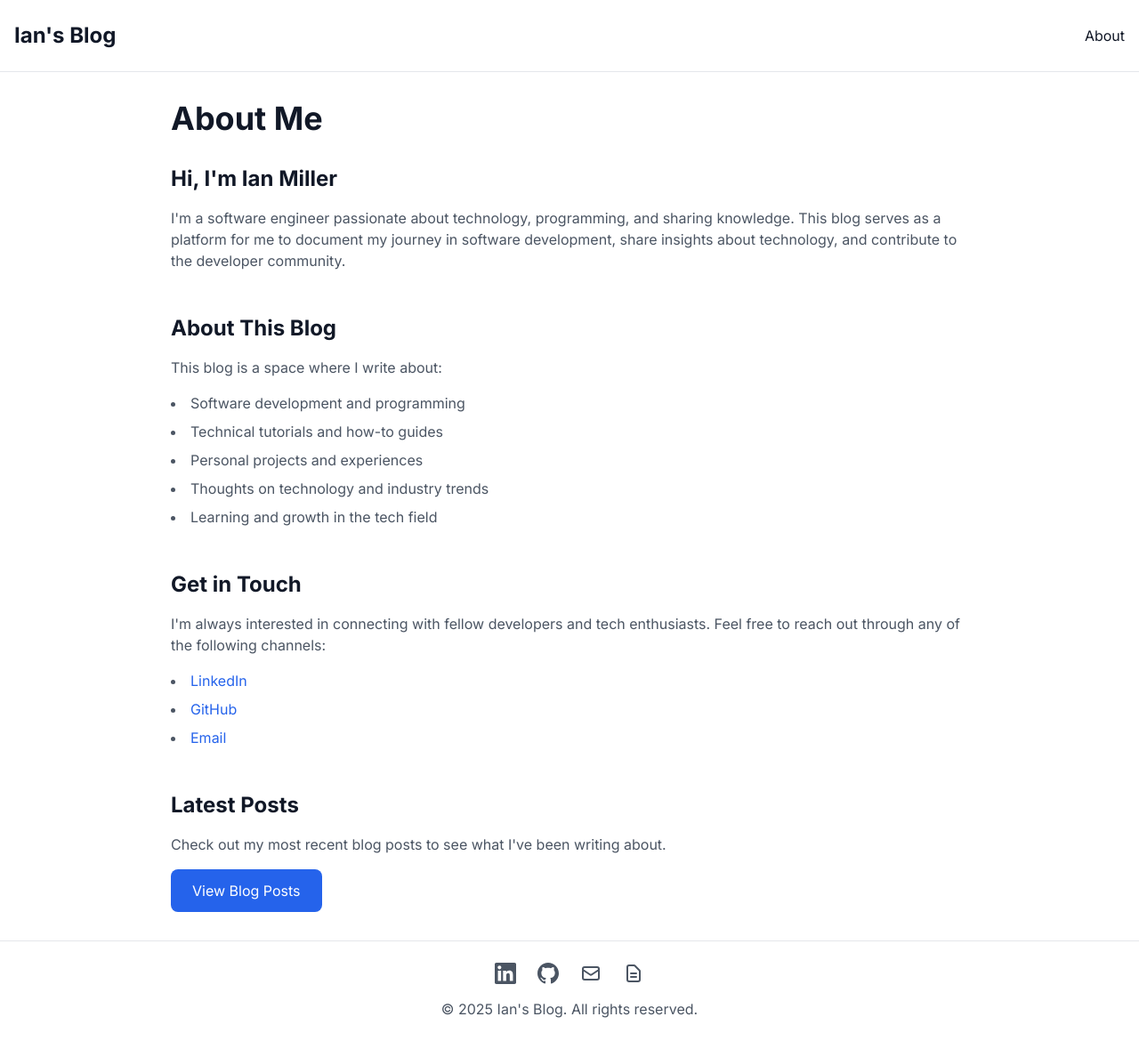
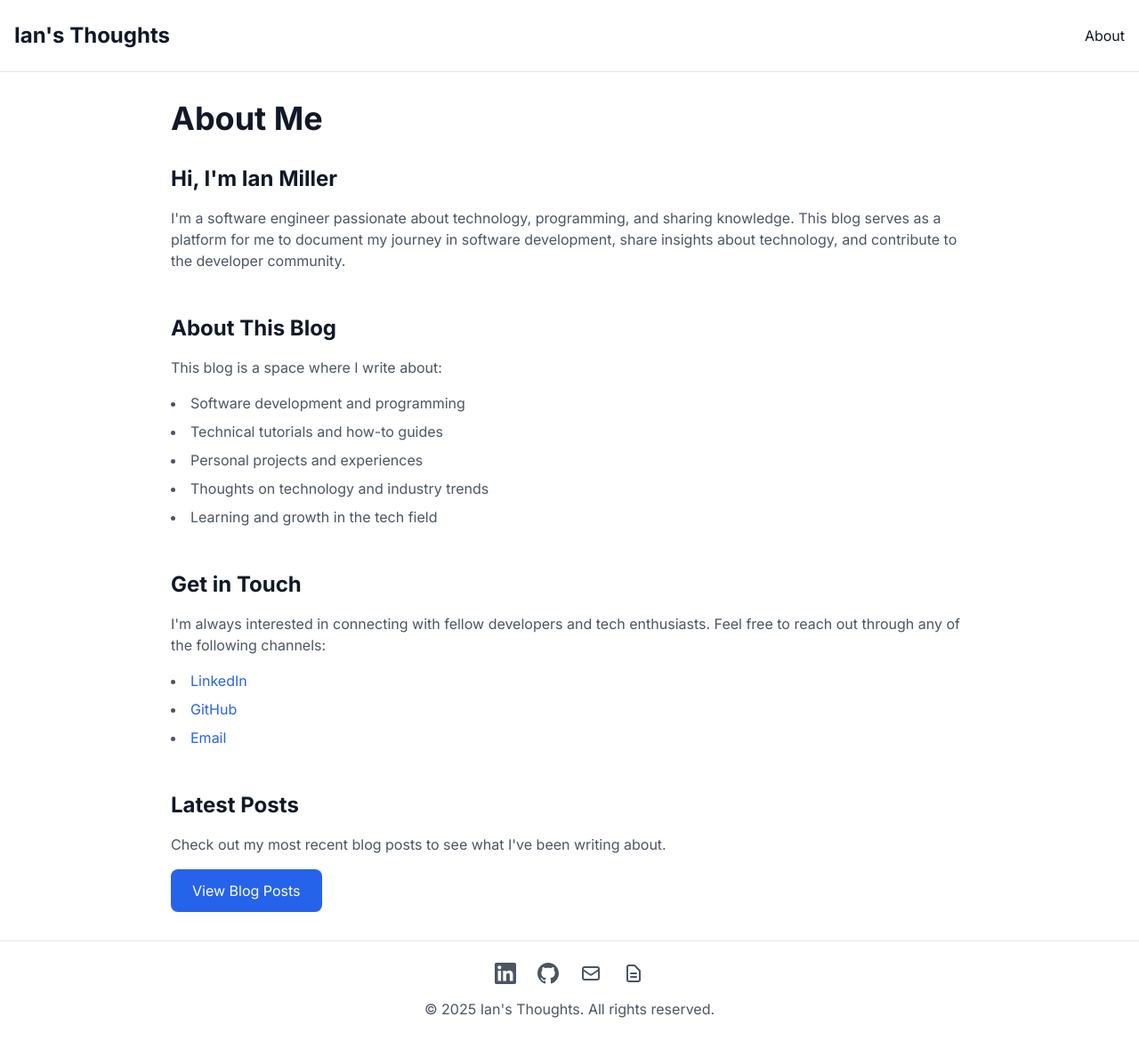
Before and after one commit to miller-ian/ian-writing, a Next.js app: page /about in a window 1280 px wide. Shown: the whole page at 89% size. Built offline with nearby package versions, Linux system fonts and the light colour scheme.

Commit message:
Update site title to 'Ian's Thoughts'

```diff
--- a/app/layout.tsx
+++ b/app/layout.tsx
@@ -6,7 +6,7 @@ import Link from 'next/link'
 const inter = Inter({ subsets: ['latin'] })
 
 export const metadata: Metadata = {
-  title: 'Ian\'s Blog',
+  title: 'Ian\'s Thoughts',
   description: 'Personal blog and writing space',
 }
 
@@ -26,7 +26,7 @@ export default function RootLayout({
             <div className="container mx-auto px-4 py-6">
               <nav className="flex justify-between items-center">
                 <Link href="/blog" className="text-2xl font-bold hover:text-blue-600 dark:hover:text-blue-400">
-                  Ian's Blog
+                  Ian's Thoughts
                 </Link>
                 <div className="space-x-4">
                   <a href="/about" className="hover:text-blue-600 dark:hover:text-blue-400">About</a>
@@ -85,7 +85,7 @@ export default function RootLayout({
                   </a>
                 </div>
                 <div className="text-center text-gray-600 dark:text-gray-400">
-                  © {new Date().getFullYear()} Ian's Blog. All rights reserved.
+                  © {new Date().getFullYear()} Ian's Thoughts. All rights reserved.
                 </div>
               </div>
             </div>
```
